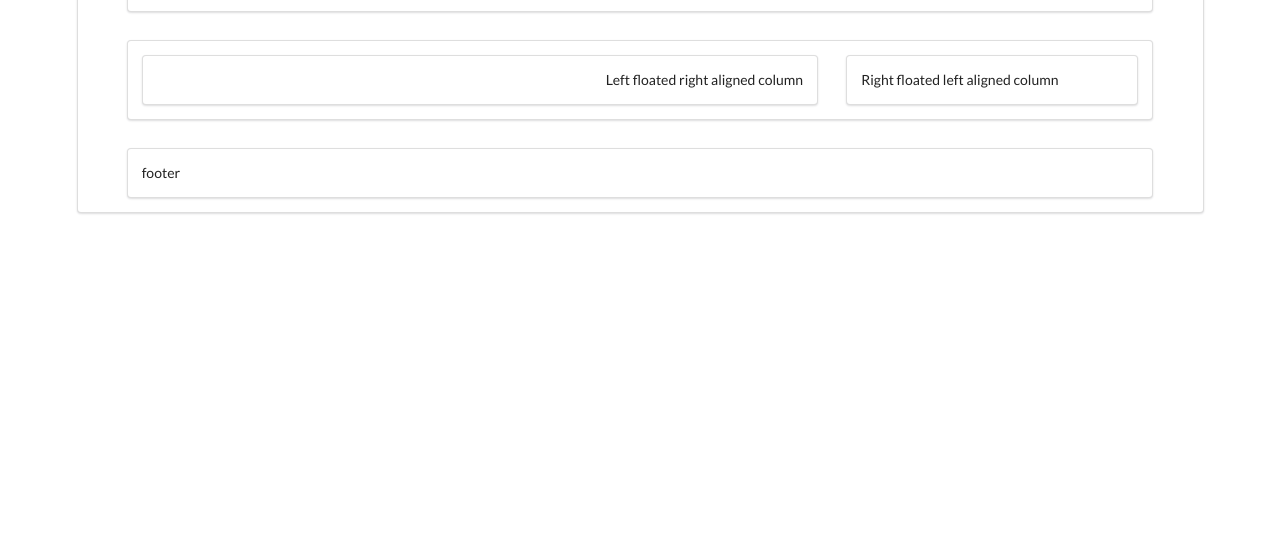
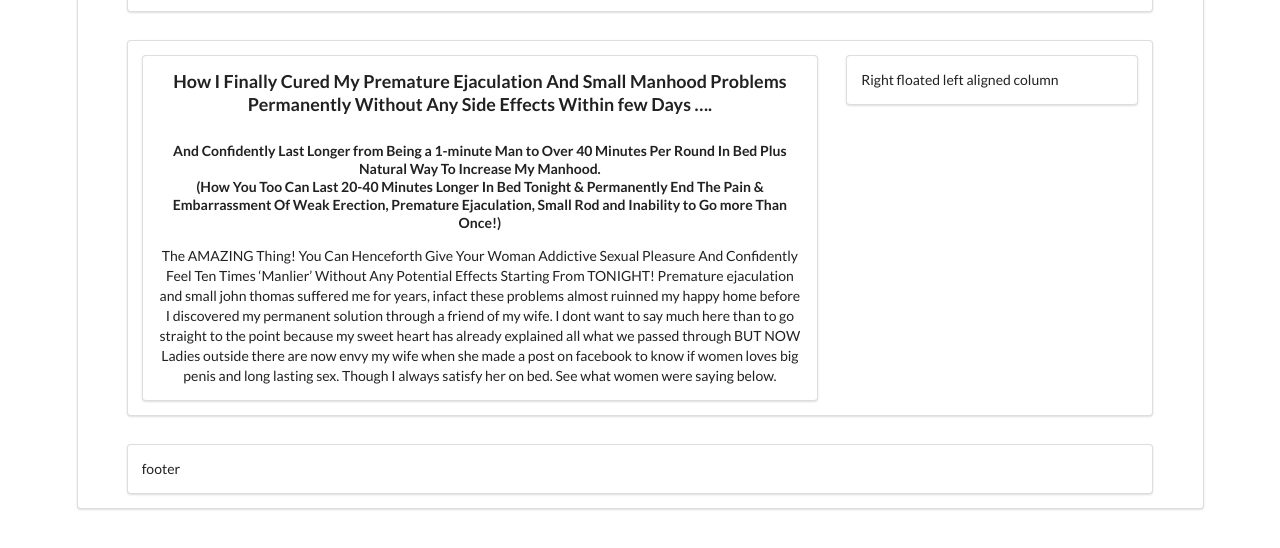
Before and after one commit to omewomano/Adigeji, a plain HTML site: page index.html in a window 1280 px wide. Shown: the part 94-642 px from the top of the page. Drawn offline with Linux system fonts and the light colour scheme.

Commit message:
started filling up the contents of the page

```diff
--- a/index.html
+++ b/index.html
@@ -24,9 +24,21 @@
 		  <div class="fifteen wide column">
 		    <div class="ui segment">
 				<div class="ui right aligned grid">
-				  <div class="left floated right aligned eleven wide column">
+				  <div class="left floated eleven wide center aligned column">
 				    <div class="ui segment">
-				      Left floated right aligned column
+				      <h3 class="ui">
+				      	How I Finally Cured My Premature Ejaculation And Small Manhood Problems Permanently Without Any Side Effects Within few Days ….
+				      </h3>
+				      <h5>
+				        And Confidently Last Longer from Being a 1-minute Man to Over 40 Minutes Per Round In Bed Plus Natural Way To Increase My Manhood.
+				        <br>
+				      	(How You Too Can Last 20-40 Minutes Longer In Bed Tonight & Permanently End The Pain & Embarrassment Of Weak Erection, Premature Ejaculation, Small Rod and Inability to Go more Than Once!)
+				      </h5>
+					  <p>The AMAZING Thing! You Can Henceforth Give Your Woman Addictive Sexual Pleasure And Confidently Feel Ten Times ‘Manlier’ Without Any Potential
+					    Effects Starting From TONIGHT!
+						Premature ejaculation and small john thomas suffered me for years, infact these problems almost ruinned my happy home before I discovered my permanent solution through a friend of my wife. I dont want to say much here than to go straight to the point because my sweet heart has already explained all what we passed through BUT NOW Ladies outside there are now envy my wife when she made a post on facebook to know if women loves big penis and long lasting sex. Though I always satisfy her on bed. See what women were saying below.
+
+					   </p>
 				    </div>
 				  </div>
 				  <div class="right floated left aligned five wide column">
```
